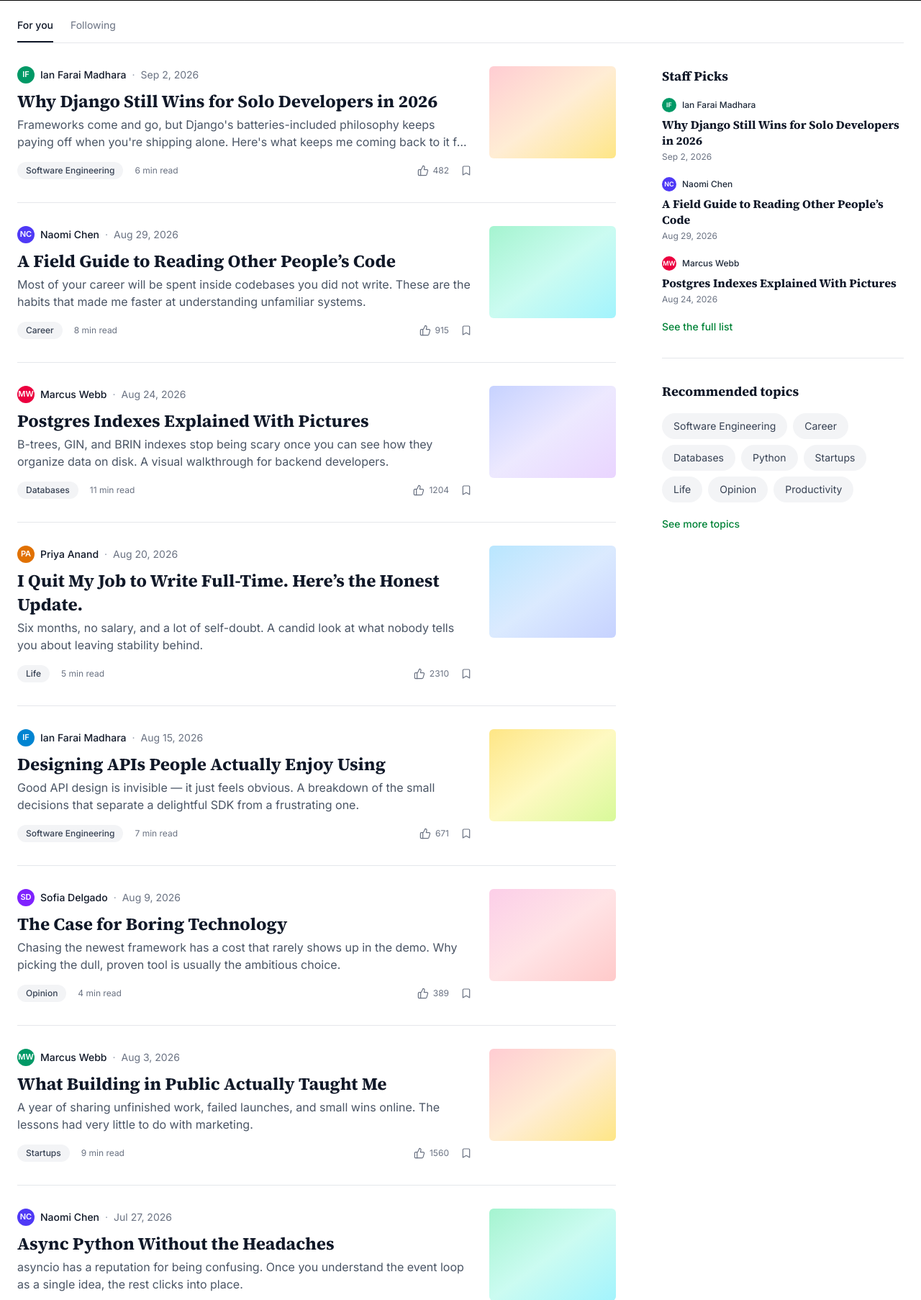
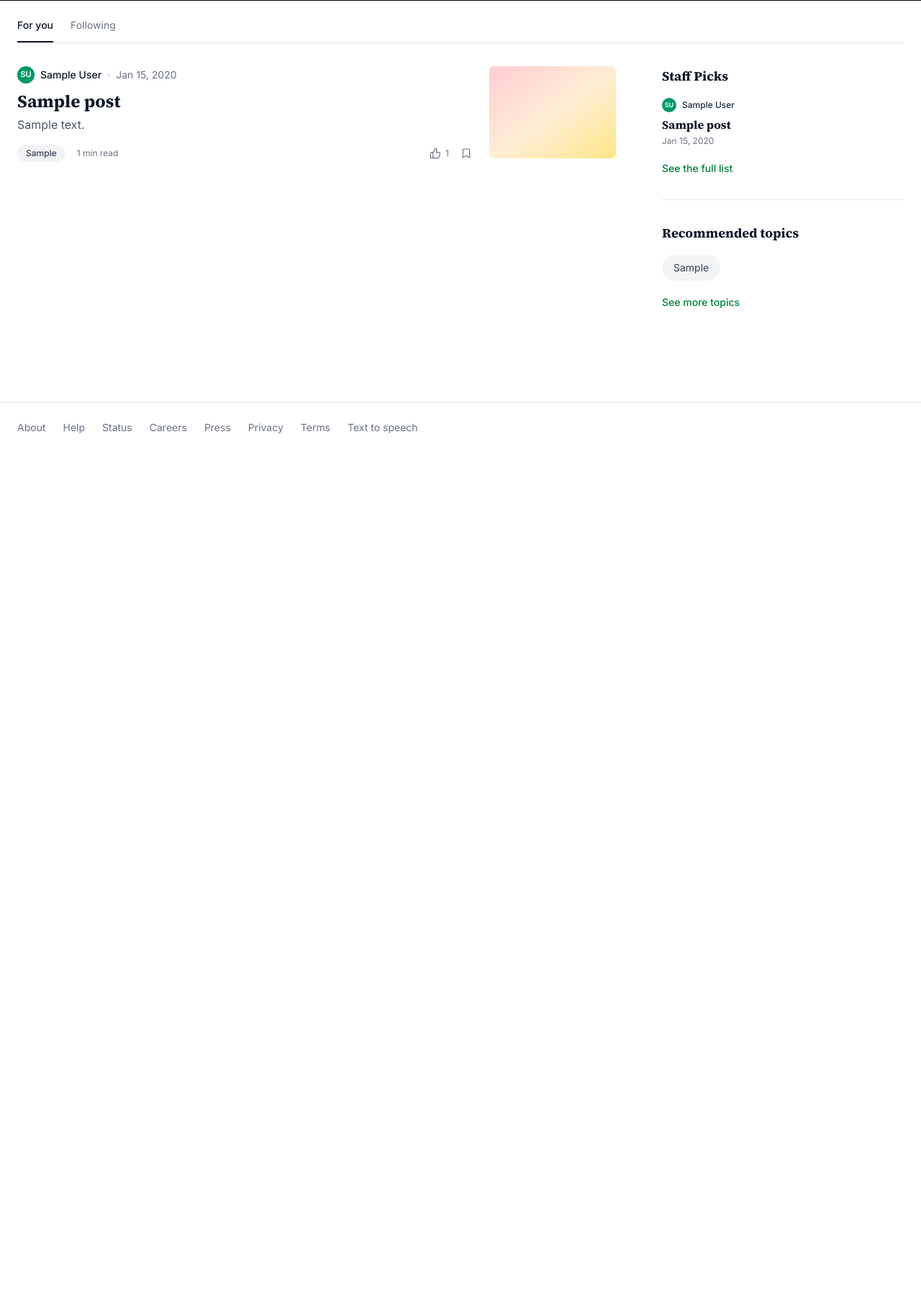
Before and after one commit to iannyFARUE/rozvi, a Django app: page / in a window 1280 px wide. Shown: the part 619-2425 px from the top of the page at 72% size. After the commit the page ends 1221 px from the top, so only its background shows below. Run offline with Django 5.2, Linux system fonts and the light colour scheme; tables that the repository leaves empty hold one stand-in row (values such as "Sample post").

Commit message:
wired up the ui and real posts from DB

```diff
--- a/blog/templates/blog/home.html
+++ b/blog/templates/blog/home.html
@@ -41,12 +41,12 @@
       <article class="group flex gap-4 py-8 sm:gap-6">
         <div class="min-w-0 flex-1">
           <div class="flex items-center gap-2 text-sm text-gray-700">
-            <span class="flex h-6 w-6 shrink-0 items-center justify-center rounded-full {{ post.avatar_color }} text-[11px] font-semibold text-white">
-              {{ post.author_initials }}
+            <span class="flex h-6 w-6 shrink-0 items-center justify-center rounded-full {{ post.author.profile.avatar_color }} text-[11px] font-semibold text-white">
+              {{ post.author.profile.initials }}
             </span>
-            <span class="font-medium text-gray-900">{{ post.author }}</span>
+            <span class="font-medium text-gray-900">{{ post.author.profile.display_name }}</span>
             <span class="text-gray-400">·</span>
-            <span class="text-gray-500">{{ post.date_posted }}</span>
+            <span class="text-gray-500">{{ post.date_posted|date:"M j, Y" }}</span>
           </div>
 
           <h2 class="mt-2 font-serif text-xl font-bold leading-snug text-gray-900 group-hover:underline sm:text-2xl">
@@ -61,13 +61,17 @@
               {{ post.topic }}
             </span>
             <span>{{ post.read_time }} min read</span>
-            <span class="ml-auto flex items-center gap-1.5">
+            <button
+              type="button"
+              class="js-clap-button ml-auto flex items-center gap-1.5 hover:text-gray-900"
+              data-clap-url="{% url 'blog-post-clap' post.pk %}"
+            >
               <svg xmlns="http://www.w3.org/2000/svg" viewBox="0 0 24 24" fill="none" stroke="currentColor" stroke-width="1.8" class="h-4 w-4">
                 <path d="M7 10v12" stroke-linecap="round" stroke-linejoin="round" />
                 <path d="M15 5.88 14 10h5.83a2 2 0 0 1 1.92 2.56l-2.33 8A2 2 0 0 1 17.5 22H4a2 2 0 0 1-2-2v-8a2 2 0 0 1 2-2h2.76a2 2 0 0 0 1.79-1.11L12 2h0a3.13 3.13 0 0 1 3 3.88Z" stroke-linecap="round" stroke-linejoin="round" />
               </svg>
-              {{ post.claps }}
-            </span>
+              <span class="js-clap-count">{{ post.claps_count }}</span>
+            </button>
             <button type="button" aria-label="Save" class="hover:text-gray-800">
               <svg xmlns="http://www.w3.org/2000/svg" viewBox="0 0 24 24" fill="none" stroke="currentColor" stroke-width="1.8" class="h-4 w-4">
                 <path d="m19 21-7-4-7 4V5a2 2 0 0 1 2-2h10a2 2 0 0 1 2 2z" stroke-linecap="round" stroke-linejoin="round" />
@@ -76,7 +80,7 @@
           </div>
         </div>
 
-        <div class="hidden h-28 w-28 shrink-0 rounded-md bg-gradient-to-br {{ post.cover_gradient }} sm:block sm:h-32 sm:w-44"></div>
+        <div class="hidden h-28 w-28 shrink-0 rounded-md bg-gradient-to-br {% cycle 'from-rose-200 via-orange-100 to-amber-200' 'from-emerald-200 via-teal-100 to-cyan-200' 'from-indigo-200 via-violet-100 to-purple-200' 'from-sky-200 via-blue-100 to-indigo-200' 'from-amber-200 via-yellow-100 to-lime-200' 'from-pink-200 via-rose-100 to-red-200' %} sm:block sm:h-32 sm:w-44"></div>
       </article>
       {% endfor %}
     </div>
@@ -89,15 +93,15 @@
             {% for post in staff_picks %}
             <div>
               <div class="flex items-center gap-2 text-xs text-gray-600">
-                <span class="flex h-5 w-5 shrink-0 items-center justify-center rounded-full {{ post.avatar_color }} text-[9px] font-semibold text-white">
-                  {{ post.author_initials }}
+                <span class="flex h-5 w-5 shrink-0 items-center justify-center rounded-full {{ post.author.profile.avatar_color }} text-[9px] font-semibold text-white">
+                  {{ post.author.profile.initials }}
                 </span>
-                <span class="font-medium text-gray-800">{{ post.author }}</span>
+                <span class="font-medium text-gray-800">{{ post.author.profile.display_name }}</span>
               </div>
               <h4 class="mt-1.5 font-serif text-base font-bold leading-snug text-gray-900 hover:underline">
                 <a href="#">{{ post.title }}</a>
               </h4>
-              <span class="mt-1 block text-xs text-gray-500">{{ post.date_posted }}</span>
+              <span class="mt-1 block text-xs text-gray-500">{{ post.date_posted|date:"M j, Y" }}</span>
             </div>
             {% endfor %}
           </div>
@@ -122,4 +126,36 @@
       </div>
     </aside>
   </div>
+
+  <script>
+    function getCsrfToken() {
+      const match = document.cookie.match(/(?:^|; )csrftoken=([^;]+)/);
+      return match ? decodeURIComponent(match[1]) : '';
+    }
+
+    document.querySelectorAll('.js-clap-button').forEach((button) => {
+      button.addEventListener('click', async () => {
+        if (button.disabled) return;
+        button.disabled = true;
+        const countEl = button.querySelector('.js-clap-count');
+        try {
+          const response = await fetch(button.dataset.clapUrl, {
+            method: 'POST',
+            headers: { 'X-CSRFToken': getCsrfToken() },
+          });
+          const data = await response.json();
+          if (response.ok) {
+            countEl.textContent = data.claps_count;
+            button.classList.add('text-gray-900');
+          } else {
+            alert(data.error || 'Something went wrong. Please try again.');
+          }
+        } catch (err) {
+          console.error(err);
+        } finally {
+          button.disabled = false;
+        }
+      });
+    });
+  </script>
 {% endblock %}
--- a/blog/urls.py
+++ b/blog/urls.py
@@ -4,4 +4,5 @@ from . import views
 urlpatterns = [
     path('', views.home, name='blog-home'),
     path('about/', views.about, name='blog-about'),
+    path('posts/<int:pk>/clap/', views.clap_post, name='blog-post-clap'),
 ]
--- a/blog/views.py
+++ b/blog/views.py
@@ -1,146 +1,18 @@
-from django.shortcuts import render
+from django.http import JsonResponse
+from django.shortcuts import get_object_or_404, render
+from django.views.decorators.http import require_POST
 
-COVER_GRADIENTS = [
-    'from-rose-200 via-orange-100 to-amber-200',
-    'from-emerald-200 via-teal-100 to-cyan-200',
-    'from-indigo-200 via-violet-100 to-purple-200',
-    'from-sky-200 via-blue-100 to-indigo-200',
-    'from-amber-200 via-yellow-100 to-lime-200',
-    'from-pink-200 via-rose-100 to-red-200',
-]
-
-AVATAR_COLORS = [
-    'bg-emerald-600',
-    'bg-indigo-600',
-    'bg-rose-600',
-    'bg-amber-600',
-    'bg-sky-600',
-    'bg-violet-600',
-]
-
-_posts_raw = [
-    {
-        'title': 'Why Django Still Wins for Solo Developers in 2026',
-        'excerpt': "Frameworks come and go, but Django's batteries-included "
-                   "philosophy keeps paying off when you're shipping alone. "
-                   "Here's what keeps me coming back to it for every side project.",
-        'author': 'Ian Farai Madhara',
-        'topic': 'Software Engineering',
-        'date_posted': 'Sep 2, 2026',
-        'read_time': 6,
-        'claps': 482,
-        'comments': 31,
-        'featured': True,
-    },
-    {
-        'title': 'A Field Guide to Reading Other People’s Code',
-        'excerpt': 'Most of your career will be spent inside codebases you '
-                   'did not write. These are the habits that made me faster '
-                   'at understanding unfamiliar systems.',
-        'author': 'Naomi Chen',
-        'topic': 'Career',
-        'date_posted': 'Aug 29, 2026',
-        'read_time': 8,
-        'claps': 915,
-        'comments': 64,
-        'featured': True,
-    },
-    {
-        'title': 'Postgres Indexes Explained With Pictures',
-        'excerpt': 'B-trees, GIN, and BRIN indexes stop being scary once you '
-                   'can see how they organize data on disk. A visual walkthrough '
-                   'for backend developers.',
-        'author': 'Marcus Webb',
-        'topic': 'Databases',
-        'date_posted': 'Aug 24, 2026',
-        'read_time': 11,
-        'claps': 1204,
-        'comments': 87,
-        'featured': True,
-    },
-    {
-        'title': 'I Quit My Job to Write Full-Time. Here’s the Honest Update.',
-        'excerpt': 'Six months, no salary, and a lot of self-doubt. A candid '
-                   'look at what nobody tells you about leaving stability behind.',
-        'author': 'Priya Anand',
-        'topic': 'Life',
-        'date_posted': 'Aug 20, 2026',
-        'read_time': 5,
-        'claps': 2310,
-        'comments': 142,
-        'featured': False,
-    },
-    {
-        'title': 'Designing APIs People Actually Enjoy Using',
-        'excerpt': 'Good API design is invisible — it just feels obvious. '
-                   'A breakdown of the small decisions that separate a delightful '
-                   'SDK from a frustrating one.',
-        'author': 'Ian Farai Madhara',
-        'topic': 'Software Engineering',
-        'date_posted': 'Aug 15, 2026',
-        'read_time': 7,
-        'claps': 671,
-        'comments': 28,
-        'featured': False,
-    },
-    {
-        'title': 'The Case for Boring Technology',
-        'excerpt': 'Chasing the newest framework has a cost that rarely shows '
-                   'up in the demo. Why picking the dull, proven tool is usually '
-                   'the ambitious choice.',
-        'author': 'Sofia Delgado',
-        'topic': 'Opinion',
-        'date_posted': 'Aug 9, 2026',
-        'read_time': 4,
-        'claps': 389,
-        'comments': 19,
-        'featured': False,
-    },
-    {
-        'title': 'What Building in Public Actually Taught Me',
-        'excerpt': 'A year of sharing unfinished work, failed launches, and '
-                   'small wins online. The lessons had very little to do with marketing.',
-        'author': 'Marcus Webb',
-        'topic': 'Startups',
-        'date_posted': 'Aug 3, 2026',
-        'read_time': 9,
-        'claps': 1560,
-        'comments': 103,
-        'featured': False,
-    },
-    {
-        'title': 'Async Python Without the Headaches',
-        'excerpt': 'asyncio has a reputation for being confusing. Once you '
-                   'understand the event loop as a single idea, the rest clicks '
-                   'into place.',
-        'author': 'Naomi Chen',
-        'topic': 'Python',
-        'date_posted': 'Jul 27, 2026',
-        'read_time': 10,
-        'claps': 843,
-        'comments': 52,
-        'featured': False,
-    },
-]
-
-posts = []
-for i, post in enumerate(_posts_raw):
-    post = dict(post)
-    post['id'] = i + 1
-    post['author_initials'] = ''.join(part[0] for part in post['author'].split()[:2]).upper()
-    post['avatar_color'] = AVATAR_COLORS[i % len(AVATAR_COLORS)]
-    post['cover_gradient'] = COVER_GRADIENTS[i % len(COVER_GRADIENTS)]
-    posts.append(post)
-
-staff_picks = [post for post in posts if post['featured']]
-
-topics = [
-    'Software Engineering', 'Career', 'Databases', 'Python',
-    'Startups', 'Life', 'Opinion', 'Productivity',
-]
+from .models import Post
 
 
 def home(request):
+    posts = Post.objects.select_related('author', 'author__profile')
+    staff_picks = posts.filter(featured=True)[:3]
+    topics = (
+        Post.objects.order_by('topic')
+        .values_list('topic', flat=True)
+        .distinct()
+    )
     context = {
         'posts': posts,
         'staff_picks': staff_picks,
@@ -151,3 +23,12 @@ def home(request):
 
 def about(request):
     return render(request, 'blog/about.html')
+
+
+@require_POST
+def clap_post(request, pk):
+    if not request.user.is_authenticated:
+        return JsonResponse({'error': 'Sign in to clap on posts.'}, status=403)
+    post = get_object_or_404(Post, pk=pk)
+    post.add_clap(request.user, amount=1)
+    return JsonResponse({'claps_count': post.claps_count})
--- a/static/css/output.css
+++ b/static/css/output.css
@@ -299,6 +299,9 @@
   }
   .inline-block {
     display: inline-block;
+  }
+  .table {
+    display: table;
   }
   .h-4 {
     height: calc(var(--spacing) * 4);
```
Also changed, not shown: blog/management/commands/seed_posts.py (added, +250 -0 lines), blog/management/__init__.py (added), blog/management/commands/__init__.py (added).
